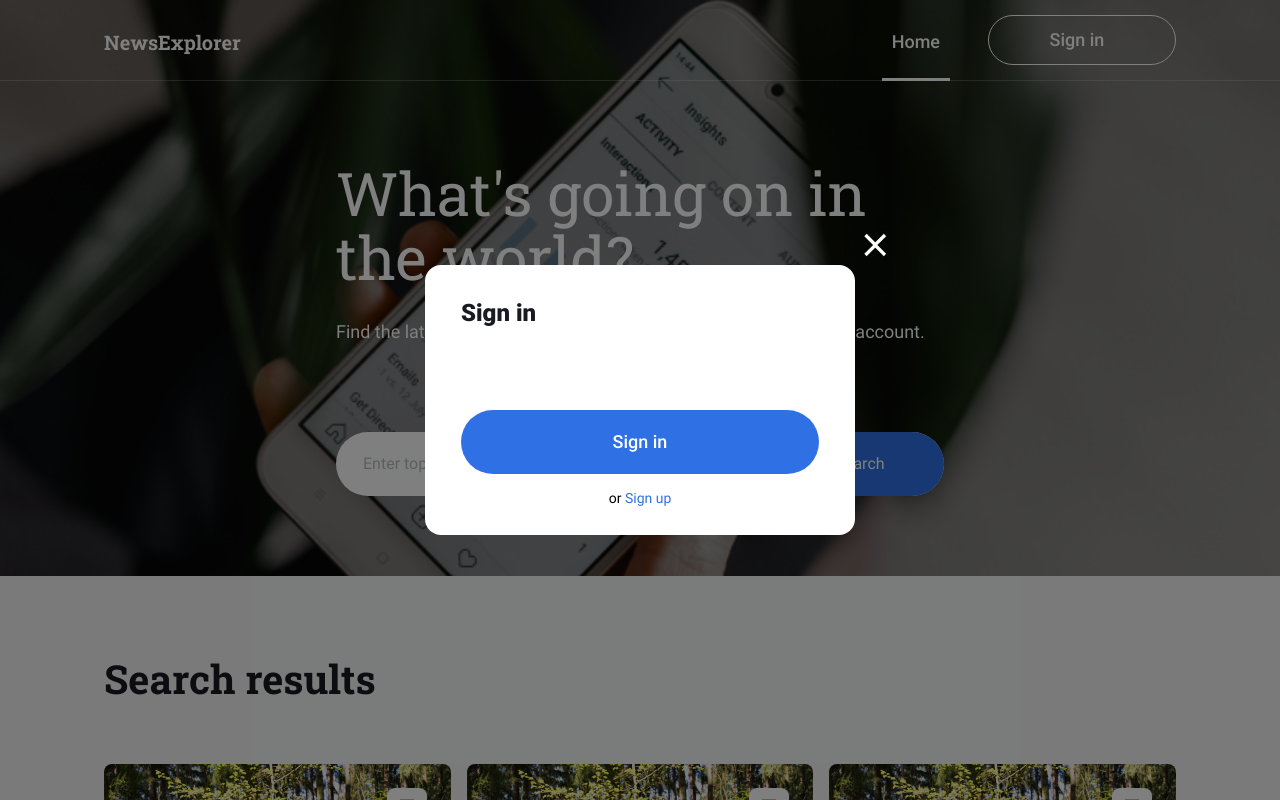
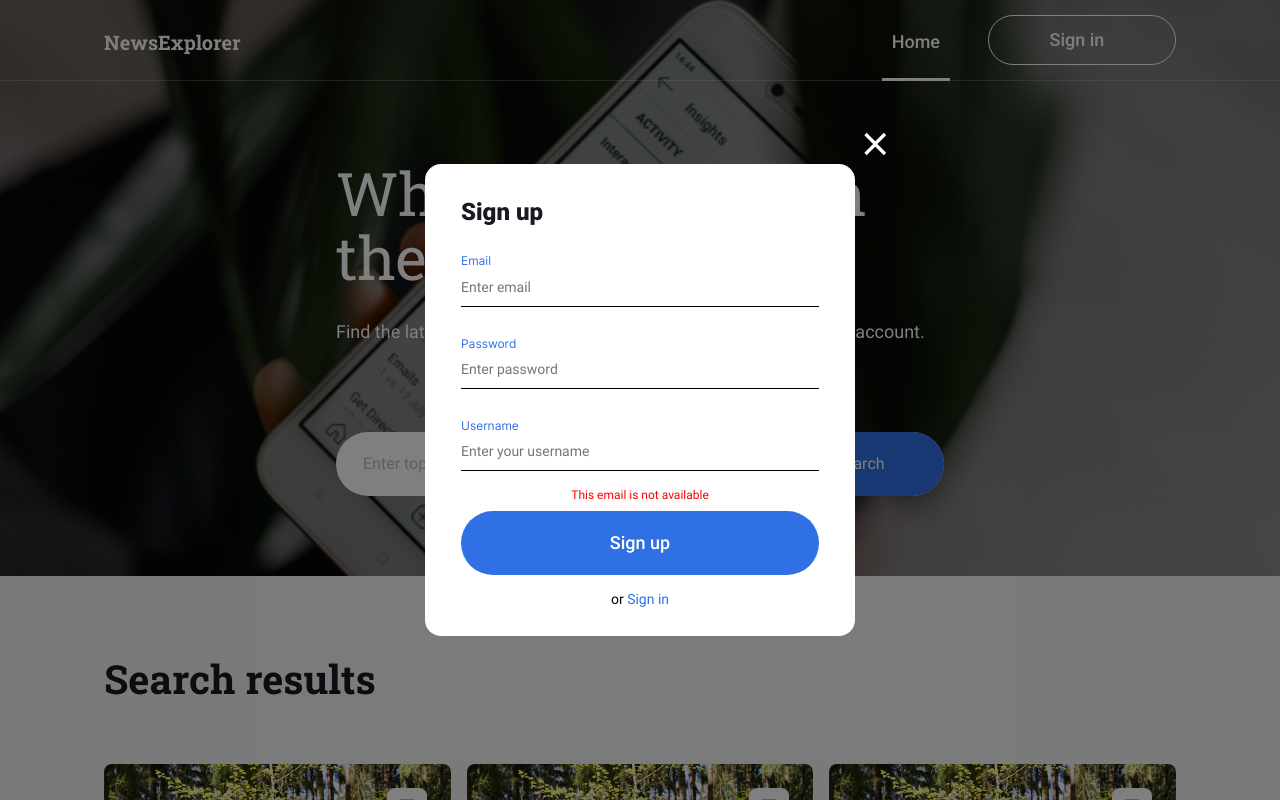
Before and after one commit to BarakBarz/news-explorer-frontend, a React (Create React App) app: page / in a window 1280 px wide. Shown: the top 800 px of the page. Built offline with nearby package versions, Linux system fonts and the light colour scheme.

Commit message:
finish work on Register component. left login component

```diff
--- a/src/components/App/App.js
+++ b/src/components/App/App.js
@@ -12,16 +12,17 @@ import SavedNews from '../SavedNews/SavedNews';
 import Footer from '../Footer/Footer';
 import PopupWithForm from '../PopupWithform/PopupWithForm';
 import background from '../../images/georgia-de-lotz--UsJoNxLaNo-unsplash.png';
+import Register from '../Register/Register';
 
 const App = () => {
   const [isLoggedIn, setIsLoggedIn] = useState(false);
   const [preloader, setPreloader] = useState(false);
-  const [isPopupOpen, setIsPopupOpen] = useState(true);
+  const [isSignUpOpen, setIsSignUpOpen] = useState(true);
   const isMain = usePathname() === '/';
 
   const handleSigninClick = () => {
     console.log(2);
-    setIsPopupOpen(true);
+    setIsSignUpOpen(true);
   };
 
   useEffect(() => {
@@ -41,7 +42,7 @@ const App = () => {
   }, []);
 
   const closeAllPopups = () => {
-    setIsPopupOpen(false);
+    setIsSignUpOpen(false);
   };
 
   return (
@@ -65,8 +66,8 @@ const App = () => {
             preloader={preloader}
             isMain={isMain}
           />
-          <PopupWithForm
-            isOpen={isPopupOpen}
+          <Register
+            isOpen={isSignUpOpen}
             onClose={closeAllPopups}
           />
         </Route>
--- a/src/components/PopupWithform/PopupWithForm.css
+++ b/src/components/PopupWithform/PopupWithForm.css
@@ -33,7 +33,7 @@
 .popup__title {
   color: rgba(26, 27, 34, 1);
   padding: 0;
-  margin: 0 0 44px;
+  margin: 0 0 28px;
   font-weight: 900;
   font-size: 24px;
   line-height: 1.17;
@@ -79,7 +79,6 @@
   justify-self: center;
   align-self: center;
   padding: 0;
-  margin-top: 39px;
 }
 
 .popup__submit-btn:hover {
@@ -93,6 +92,38 @@
   color: rgba(182, 188, 191, 1);
   background-color: rgba(230, 232, 235, 1);
   cursor: default;
+}
+
+.popup__input-label {
+  font-family: 'Inter', Arial, Helvetica, sans-serif;
+  font-size: 12px;
+  line-height: 1.2;
+  color: rgba(47, 113, 229, 1);
+}
+
+.popup__input {
+  padding: 10px 0;
+  border-style: none;
+  border-bottom: 1px solid rgba(0, 0, 0, 1);
+  margin-bottom: 30px;
+  font-size: 14px;
+  line-height: 1.21;
+}
+
+.popup__input:focus-visible {
+  outline-color: transparent;
+  outline-width: 0;
+}
+
+.popup__error {
+  visibility: visible;
+  display: block;
+  color: red;
+  font-size: 12px;
+  line-height: 1.2;
+  margin-bottom: 8px;
+  max-width: 383px;
+  white-space: initial;
 }
 
 .popup__text {
@@ -133,6 +164,5 @@
     width: 238px;
     height: 46px;
     font-size: 14px;
-    margin-top: 46px;
   }
 }
--- a/src/components/PopupWithform/PopupWithForm.js
+++ b/src/components/PopupWithform/PopupWithForm.js
@@ -10,6 +10,8 @@ export default function PopupWithForm({
   onClose,
   onSubmit,
 }) {
+  const orText =
+    buttonText === 'Sign in' ? 'Sign Up' : 'Sign in';
   return (
     <div
       className={`popup popup_type_${name} ${
@@ -24,7 +26,6 @@ export default function PopupWithForm({
         <h3
           className={`popup__title popup__title_type_${name}`}>
           {title}
-          {'Sign in'}
         </h3>
         <form
           className='popup__form'
@@ -37,18 +38,16 @@ export default function PopupWithForm({
             aria-label='Submit'
             className={`popup__submit-btn`}>
             {buttonText}
-            {'Sign in'}
           </button>
           <p className='popup__text'>
             or{' '}
-            <a
+            <span
               className='popup__link'
               onClick={() => {
                 console.log('switcheroo');
               }}>
-              {/* {orText} */}
-              {'Sign up'}
-            </a>
+              {orText}
+            </span>
           </p>
         </form>
       </div>
--- a/src/components/Register/Register.css
+++ b/src/components/Register/Register.css
@@ -0,0 +1,7 @@
+.popup__error_type_signup {
+  text-align: center;
+}
+
+.popup__input_type_signup {
+  margin-bottom: 17px;
+}
--- a/src/components/Register/Register.js
+++ b/src/components/Register/Register.js
@@ -1,10 +1,76 @@
-import React from 'react';
+import React, { useState } from 'react';
+import PopupWithForm from '../PopupWithform/PopupWithForm';
+import './Register.css';
 
-const Register = () => {
+const Register = ({ isOpen, onClose }) => {
+  const [input, setInput] = useState({
+    email: '',
+    password: '',
+    username: '',
+  });
+
+  const handleSubmit = (e) => {
+    e.preventDefault();
+    console.log('submit reg');
+  };
+
+  const handleChange = (e) => {
+    const value = e.target.value;
+    setInput({
+      ...input,
+      [e.target.name]: value,
+    });
+    console.log('change reg input');
+  };
+
   return (
-    <form name='register' className='register-form'>
-      <input type='text' />
-    </form>
+    <PopupWithForm
+      onClose={onClose}
+      onSubmit={handleSubmit}
+      buttonText='Sign up'
+      title='Sign up'
+      name='register'
+      isOpen={isOpen}>
+      <label className='popup__input-label'>Email</label>
+      <input
+        className='popup__input'
+        placeholder='Enter email'
+        name='email'
+        value={'' || input.email}
+        maxLength='30'
+        type='text'
+        onChange={handleChange}
+        required
+      />
+      <label className='popup__input-label'>Password</label>
+      <input
+        className='popup__input'
+        placeholder='Enter password'
+        name='password'
+        value={'' || input.password}
+        maxLength='30'
+        minLength='8'
+        type='text'
+        onChange={handleChange}
+        required
+      />
+      <label className='popup__input-label'>Username</label>{' '}
+      <input
+        className='popup__input popup__input_type_signup'
+        placeholder='Enter your username'
+        name='username'
+        value={'' || input.username}
+        maxLength='30'
+        minLength='6'
+        type='text'
+        onChange={handleChange}
+        required></input>{' '}
+      <span
+        id='validation-error'
+        className='popup__error popup__error_type_signup'>
+        This email is not available
+      </span>
+    </PopupWithForm>
   );
 };
 
```
Also changed, not shown: src/components/Login/Login.js (+69 -0 lines).
